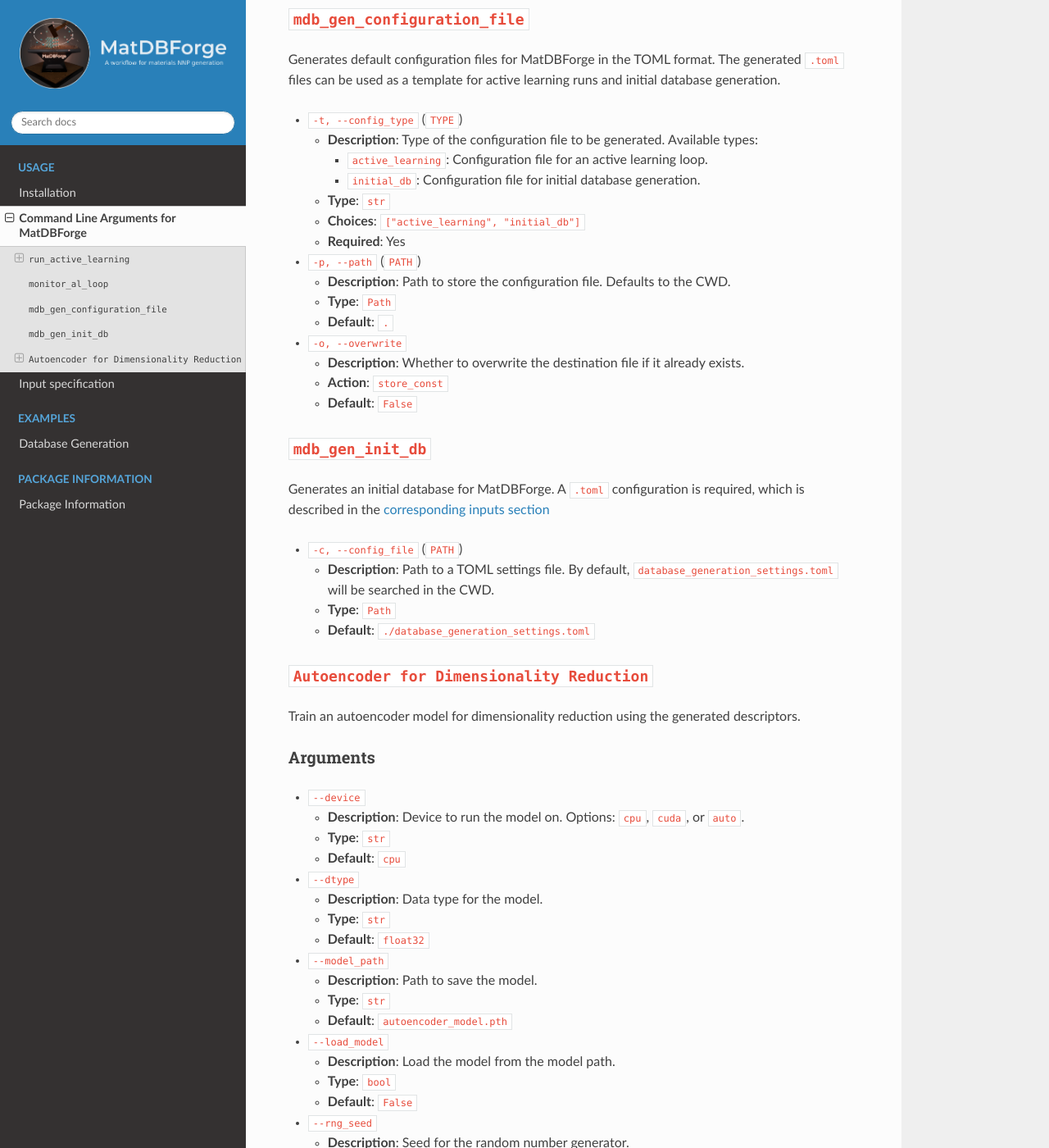
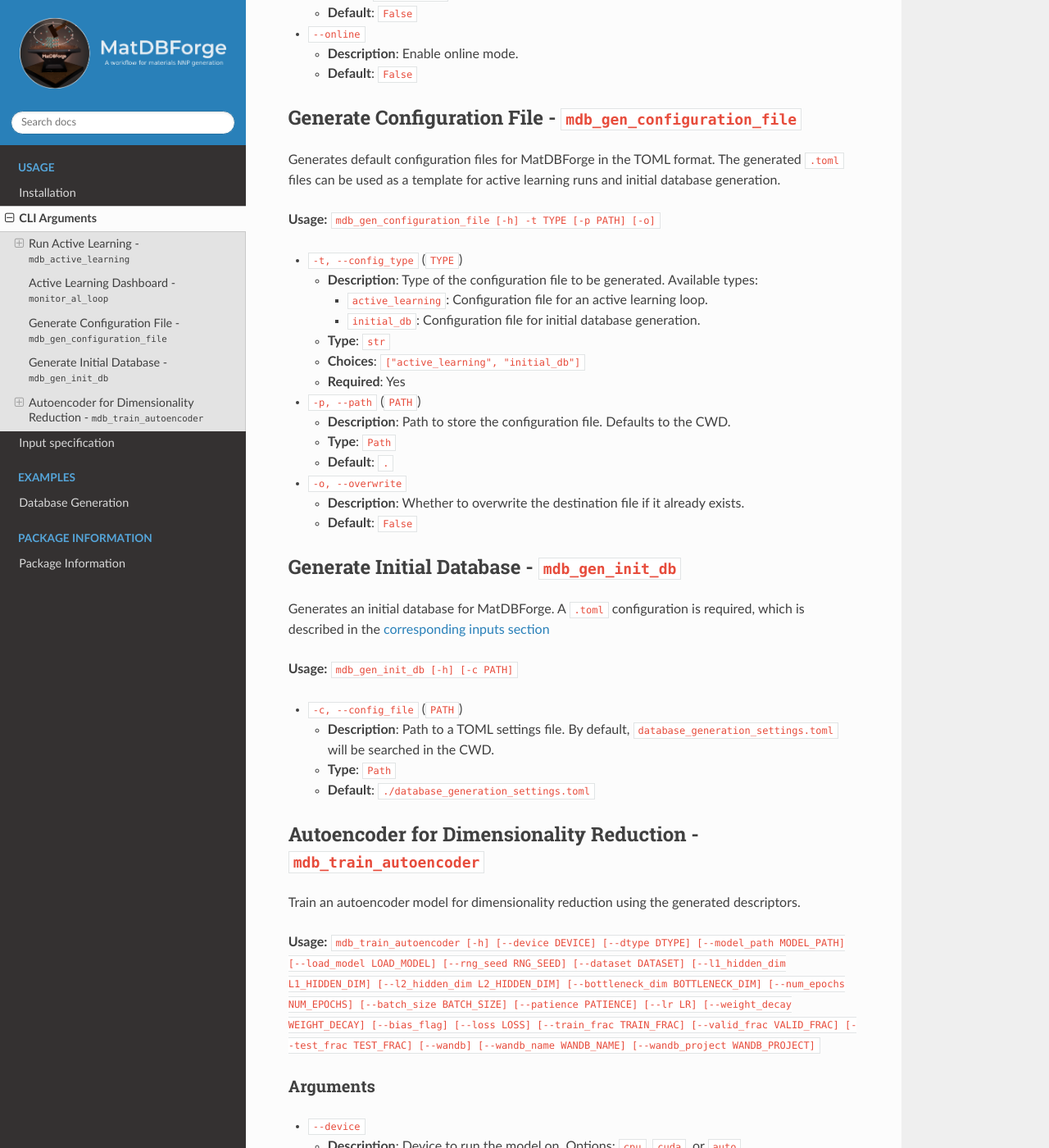
Before and after one commit to gitlzzz/ATLAS, a Sphinx documentation site: the page built from docs/source/tools.md, in a window 1280 px wide and 1400 px high, scrolled down 2542 px. Shown: the whole window at 82% size. Built offline with Sphinx 7.4.7 and the Read the Docs theme 3.1.0, drawn with Linux system fonts in a browser that asks for light colours; some of the changed text lies outside the part shown.

Commit message:
chore(docs): updated CLI usage documentation

```diff
--- a/docs/source/tools.md
+++ b/docs/source/tools.md
@@ -1,14 +1,16 @@
-# Command Line Arguments for MatDBForge
+# CLI Arguments
 
 This section describes the command line arguments for various scripts provided by the MatDBForge library. These arguments allow users to control the behavior and configuration of active learning loops, database generation, and other features. Each argument is explained along with its usage and default value (if applicable).
 
-## `run_active_learning`
+## Run Active Learning - `mdb_active_learning`
 
-Handles MatDBForge active learning loop runs. Running the `run_active_learning` command without any subcommand or the gui subcommand will start a new run.
+
+Handles MatDBForge active learning loop runs. Running the `mdb_active_learning` command without any subcommand or the gui subcommand will start a new run.
 In order to do this, users must provide a TOML settings file which can be configured as seen in the [inputs section](input.md#active-learning-loop).
 
 Other available subcommands allow to generate reports or resume loops using files generated from previous runs.
 
+**Usage:** `mdb_active_learning <SUBCOMMAND> <OPTIONS>`
 
 ### General Arguments
 
@@ -22,7 +24,7 @@ Other available subcommands allow to generate reports or resume loops using file
 #### `report`
 Generates a report for a MatDBForge running/finished active learning loop. This produce a plot containing information about the training and seed databases sizes, the NNP performance and the number of added and removed structures.
 
-**Usage**: `run_active_learning report [-h] (--loop_id <ID> | --log_path <PATH>)`
+**Usage**: `mdb_active_learning report [-h] (--loop_id <ID> | --log_path <PATH>)`
 
 - `--loop_id, -i` (`<ID>`)
   - **Description**: AiiDA PK/UUID of the active learning loop.
@@ -32,7 +34,7 @@ Generates a report for a MatDBForge running/finished active learning loop. This
 #### `resume`
 Resumes an active learning loop using a results folder. A resumed run will use the settings from the `.toml` file contained in the results folder.
 
-**Usage**: `run_active_learning resume [-h] --dir_resume <PATH> [--config_file <PATH>]`
+**Usage**: `mdb_active_learning resume [-h] --dir_resume <PATH> [--config_file <PATH>]`
 
 - `--dir_resume, -d` (`<PATH>`)
   - **Description**: Path to the results directory of a previous active learning loop run.
@@ -44,6 +46,8 @@ Resumes an active learning loop using a results folder. A resumed run will use t
 #### `gui`
 Launches a dashboard to track the active learning loop.
 
+**Usage:** `run_active_learning gui [-h] [--update_interval n_sec] [--port port] [--debug] [--online]`
+
 - `--update_interval` (`n_sec`)
   - **Description**: Refresh time interval in seconds.
   - **Type**: `int`
@@ -54,17 +58,17 @@ Launches a dashboard to track the active learning loop.
   - **Default**: `8000`
 - `--debug`
   - **Description**: Enable Flask debug mode.
-  - **Action**: `store_const`
   - **Default**: `False`
 - `--online`
   - **Description**: Enable online mode.
-  - **Action**: `store_const`
   - **Default**: `False`
 
 
-## `monitor_al_loop`
+## Active Learning Dashboard - `monitor_al_loop`
 
 Monitor a MatDBForge active learning loop using a dashboard.
+
+**Usage:** `monitor_al_loop [-h] [--process_id UUID/PK] [--update_interval n_sec] [--port port] [--debug] [--online]`
 
 - `--process_id` (`UUID/PK`)
   - **Description**: Process id (pk/uuid) of the WorkChain to monitor.
@@ -83,13 +87,14 @@ Monitor a MatDBForge active learning loop using a dashboard.
   - **Default**: `False`
 - `--online`
   - **Description**: Enable online mode.
-  - **Action**: `store_const`
   - **Default**: `False`
 
 
-## `mdb_gen_configuration_file`
+## Generate Configuration File - `mdb_gen_configuration_file`
 
 Generates default configuration files for MatDBForge in the TOML format. The generated `.toml` files can be used as a template for active learning runs and initial database generation.
+
+**Usage:** `mdb_gen_configuration_file [-h] -t TYPE [-p PATH] [-o]`
 
 - `-t, --config_type` (`TYPE`)
   - **Description**: Type of the configuration file to be generated. Available types:
@@ -104,13 +109,14 @@ Generates default configuration files for MatDBForge in the TOML format. The gen
   - **Default**: `.`
 - `-o, --overwrite`
   - **Description**: Whether to overwrite the destination file if it already exists.
-  - **Action**: `store_const`
   - **Default**: `False`
 
 
-## `mdb_gen_init_db`
+## Generate Initial Database - `mdb_gen_init_db`
 
 Generates an initial database for MatDBForge. A `.toml` configuration is required, which is described in the [corresponding inputs section](input.md#database-generation)
+
+**Usage:** `mdb_gen_init_db [-h] [-c PATH]`
 
 - `-c, --config_file` (`PATH`)
   - **Description**: Path to a TOML settings file. By default, `database_generation_settings.toml` will be searched in the CWD.
@@ -118,9 +124,11 @@ Generates an initial database for MatDBForge. A `.toml` configuration is require
   - **Default**: `./database_generation_settings.toml`
 
 
-## `Autoencoder for Dimensionality Reduction`
+## Autoencoder for Dimensionality Reduction - `mdb_train_autoencoder`
 
 Train an autoencoder model for dimensionality reduction using the generated descriptors.
+
+**Usage:** `mdb_train_autoencoder [-h] [--device DEVICE] [--dtype DTYPE] [--model_path MODEL_PATH] [--load_model LOAD_MODEL] [--rng_seed RNG_SEED] [--dataset DATASET] [--l1_hidden_dim L1_HIDDEN_DIM] [--l2_hidden_dim L2_HIDDEN_DIM] [--bottleneck_dim BOTTLENECK_DIM] [--num_epochs NUM_EPOCHS] [--batch_size BATCH_SIZE] [--patience PATIENCE] [--lr LR] [--weight_decay WEIGHT_DECAY] [--bias_flag] [--loss LOSS] [--train_frac TRAIN_FRAC] [--valid_frac VALID_FRAC] [--test_frac TEST_FRAC] [--wandb] [--wandb_name WANDB_NAME] [--wandb_project WANDB_PROJECT]`
 
 ### Arguments
 
```
Also changed, not shown: other parts of docs/source/tools.md (+2 -2 lines).
